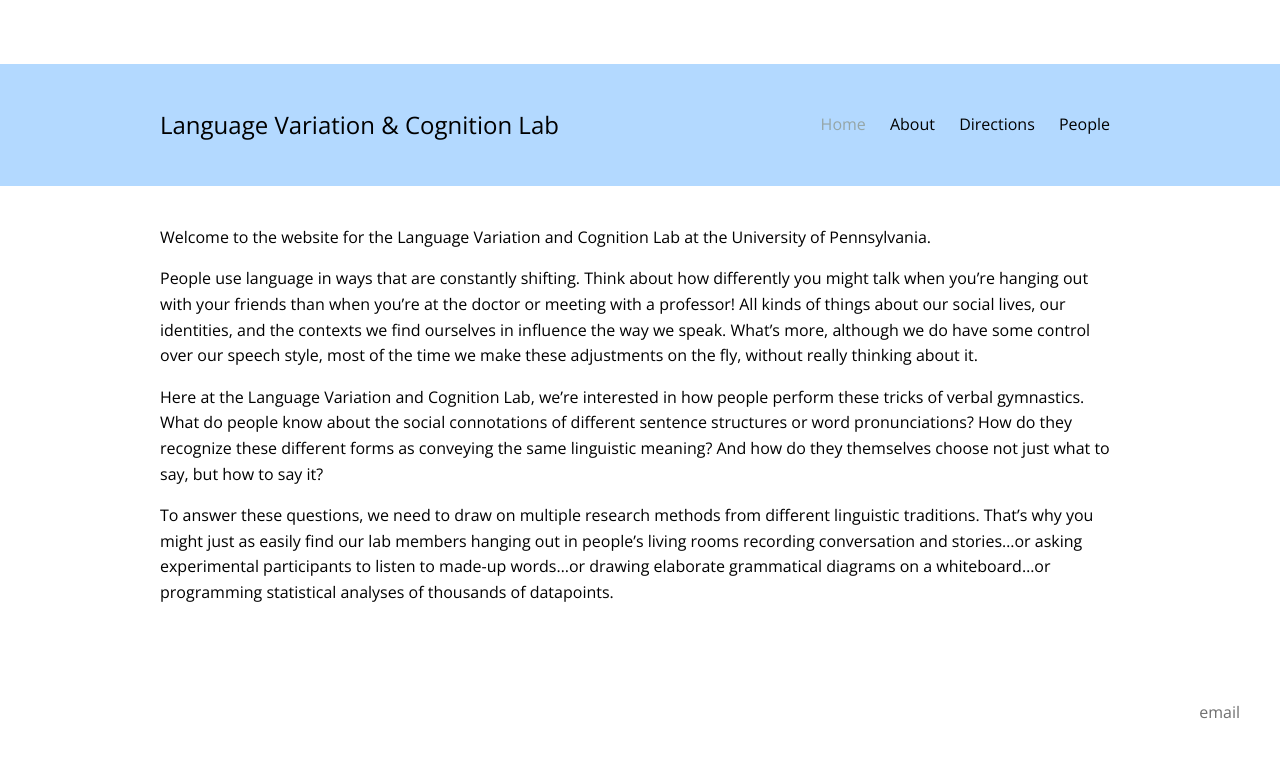
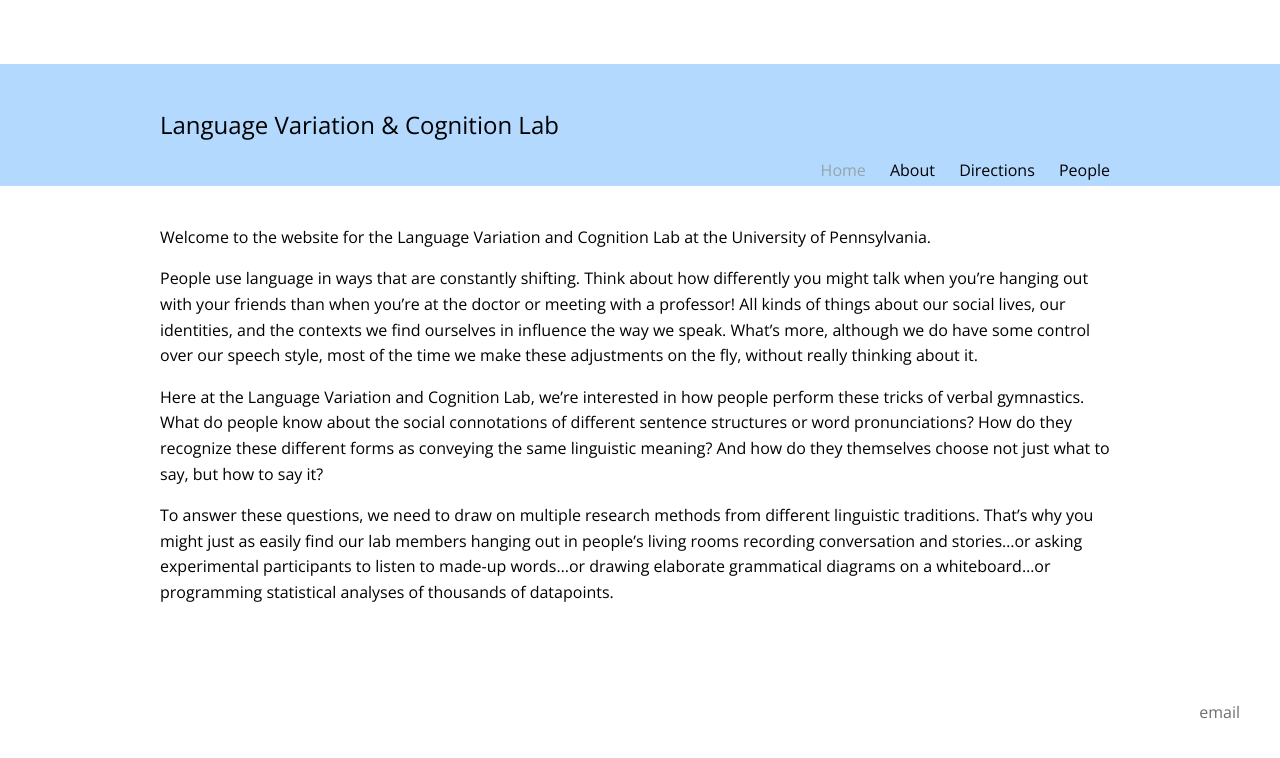
Before and after one commit to laceywade/TammingaLab.github.io, a Jekyll site: the page built from index.md, in a window 1280 px wide. Shown: the top 758 px of the page. Built offline with Jekyll 4.4.1, drawn with Linux system fonts in a browser that asks for light colours; some web fonts are replaced; part of the change alters nothing that is shown.

```diff
--- a/_layouts/default.html
+++ b/_layouts/default.html
@@ -7,6 +7,7 @@
       <div class="container">
       <nav class="main-nav">
 
+	      <h1>Language Variation & Cognition Lab</h1>
 	<ul>
    	 {% assign navigation_pages = site.html_pages | sort: 'navigation_weight' %}
    	 {% for p in navigation_pages %}
@@ -19,7 +20,7 @@
    	 {% endfor %}
         </ul>
         </nav>
-		<h1>Language Variation & Cognition Lab</h1>
+
         <ul>
       </div>
     </header>
```
